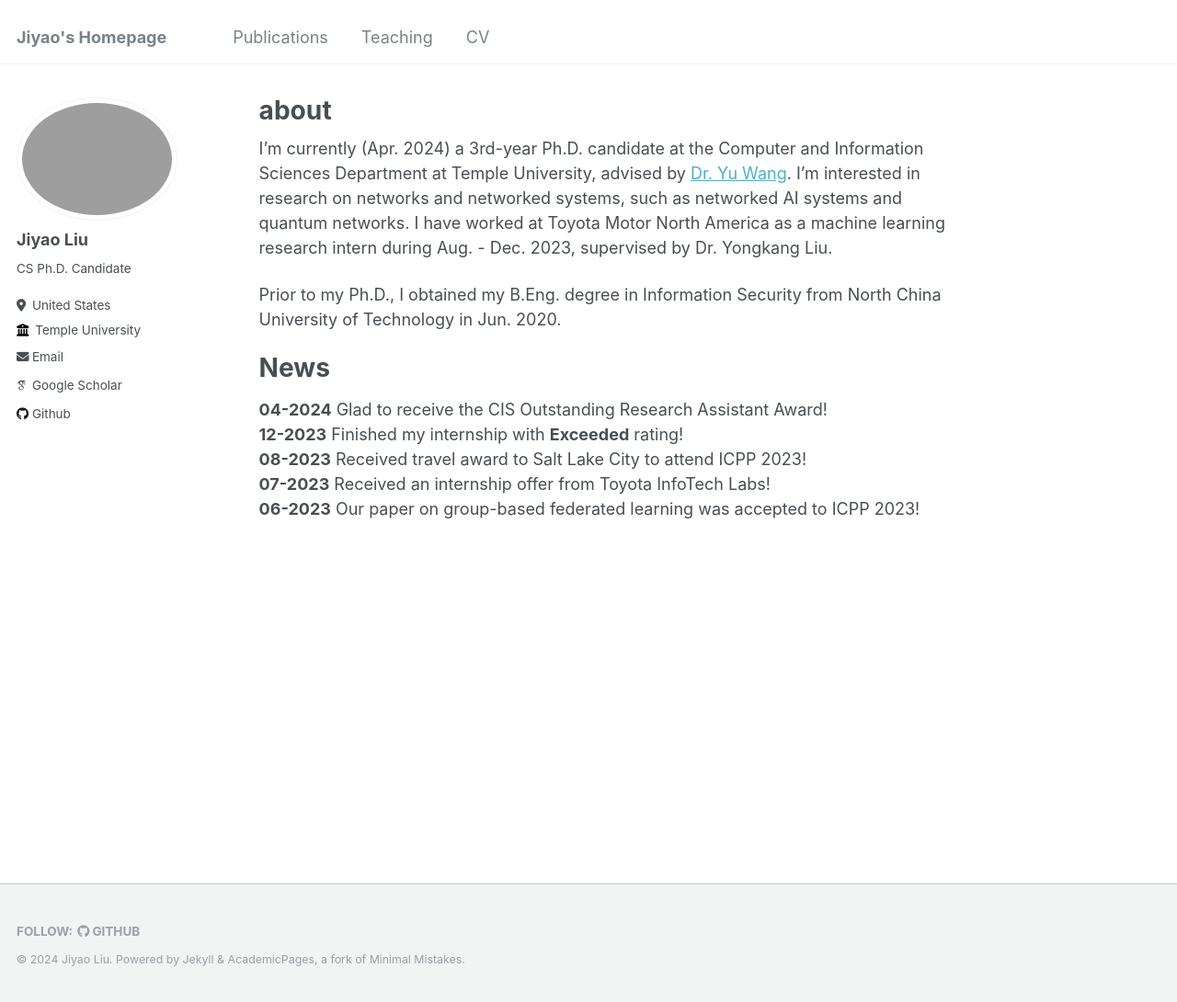
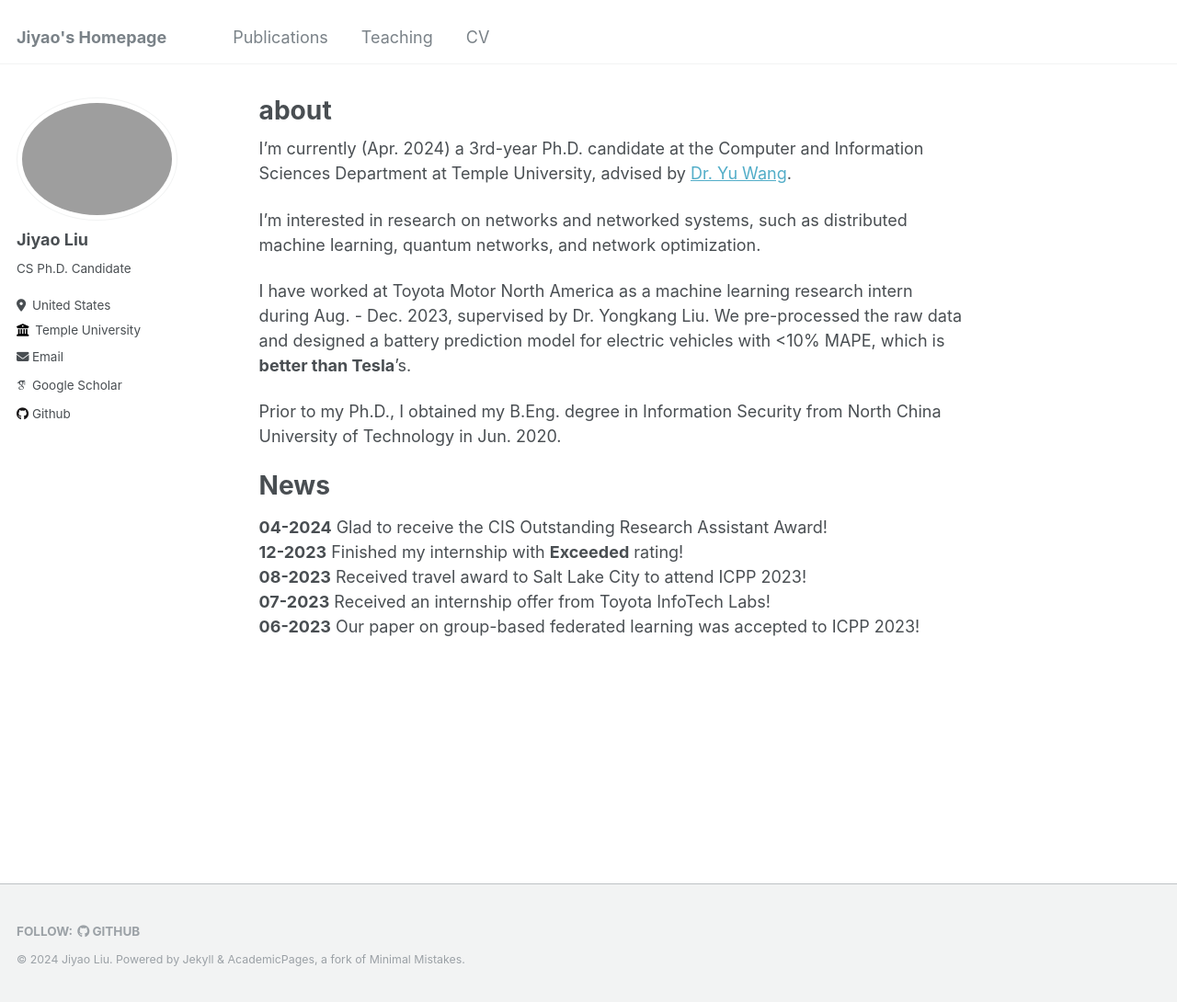
Before and after one commit to Jiyao17/jiyao17.github.io, a Jekyll site: the page built from _pages/about.md, in a window 1280 px wide and 1090 px high. Shown: the whole window at 92% size. Built offline with Jekyll 4.4.1, drawn with Linux system fonts in a browser that asks for light colours; some web fonts are replaced.

Commit message:
Update about.md

```diff
--- a/_pages/about.md
+++ b/_pages/about.md
@@ -7,7 +7,11 @@ redirect_from:
   - /about.html
 ---
 
-I'm currently (Apr. 2024) a 3rd-year Ph.D. candidate at the Computer and Information Sciences Department at Temple University, advised by [Dr. Yu Wang](https://cis.temple.edu/~yu/){:target="_blank"}. I'm interested in research on networks and networked systems, such as networked AI systems and quantum networks. I have worked at Toyota Motor North America as a machine learning research intern during Aug. - Dec. 2023, supervised by Dr. Yongkang Liu.
+I'm currently (Apr. 2024) a 3rd-year Ph.D. candidate at the Computer and Information Sciences Department at Temple University, advised by [Dr. Yu Wang](https://cis.temple.edu/~yu/){:target="_blank"}.
+
+I'm interested in research on networks and networked systems, such as distributed machine learning, quantum networks, and network optimization.
+
+I have worked at Toyota Motor North America as a machine learning research intern during Aug. - Dec. 2023, supervised by Dr. Yongkang Liu.  We pre-processed the raw data and designed a battery prediction model for electric vehicles with <10% MAPE, which is **better than Tesla**'s.
 
 Prior to my Ph.D., I obtained my B.Eng. degree in Information Security from North China University of Technology in Jun. 2020.
 
```
